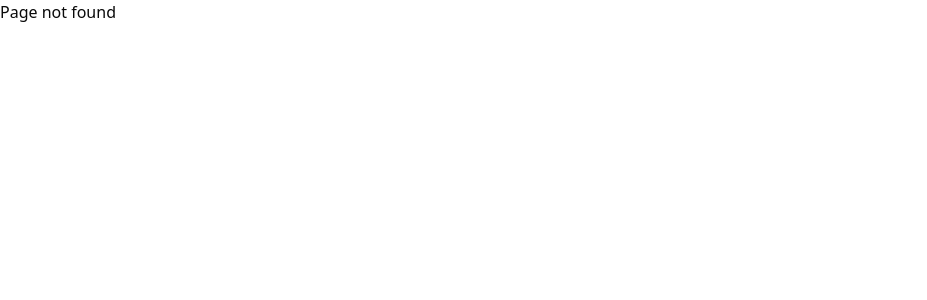
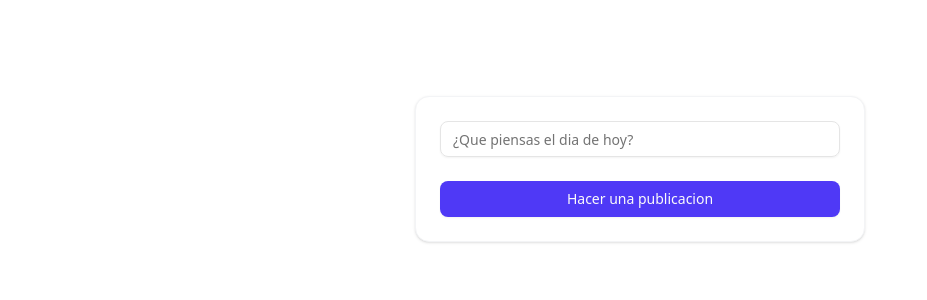
Before and after one commit to julianparra1/villavix, a Next.js app: page /home in a window 1280 px wide. Before the commit this address had no page. Shown: the top 300 px of the page, without its empty margins (0-927 px from the left). Built offline with nearby package versions, Linux system fonts and the light colour scheme.

Commit message:
Header condicional y estilos

```diff
--- a/package.json
+++ b/package.json
@@ -35,7 +35,7 @@
   },
   "devDependencies": {
     "@types/node": "^20.17.19",
-    "@types/react": "^18",
+    "@types/react": "^18.3.18",
     "@types/react-dom": "^18",
     "autoprefixer": "^10.4.20",
     "eslint": "^9",
--- /dev/null
+++ b/src/app/home/page.tsx
@@ -0,0 +1,44 @@
+'use client';
+import Link from 'next/link';
+import { Button } from "@/components/ui/button";
+import {
+  Card,
+  CardContent,
+  CardDescription,
+  CardHeader,
+  CardTitle,
+  CardFooter,
+} from "@/components/ui/card";
+import { Input } from "@/components/ui/input";
+import { Label } from "@/components/ui/label";
+
+export default function HomeGo() {
+
+
+  return (
+
+    <div className="flex min-h-screen">
+      <section className="container mx-auto px-4 py-24">
+        <Card className="w-full max-w-4xl mx-auto bg-white dark:bg-gray-800/30 border-gray-100 dark:border-gray-700 w-[450px]">
+        <form className="text-center">
+          <CardContent className="space-y-4">
+          <div className="space-y-2">
+              <Input
+                id="name"
+                name="name"
+                type="text"
+                placeholder="¿Que piensas el dia de hoy?"
+                required />
+            </div>
+          </CardContent>
+        </form>
+          <CardContent className="flex flex-col md:flex-row items-center justify-center gap-4">
+            <Button className="bg-indigo-600 hover:bg-indigo-700 dark:bg-indigo-700 dark:hover:bg-indigo-800 w-full">
+              Hacer una publicacion
+            </Button>
+          </CardContent>
+        </Card>
+      </section>
+    </div>
+  );
+}
--- a/src/app/layout.tsx
+++ b/src/app/layout.tsx
@@ -2,8 +2,9 @@ import "./globals.css";
 import { Inter } from "next/font/google";
 import type { Metadata } from "next";
 import { ThemeProvider } from "@/components/theme-provider"
-
+import ConditionalHeader from "@/components/ConditionalHeader"
 const inter = Inter({ subsets: ["latin"] });
+import { usePathname } from "next/navigation";
 
 export const metadata: Metadata = {
   title: "VillaVix - Plataforma de Conexión Ciudadana",
@@ -18,7 +19,7 @@ export default function RootLayout({
   return (
     <>
       <html lang="en" suppressHydrationWarning>
-        <head />
+        <head  />
         <body>
           <ThemeProvider
             attribute="class"
@@ -26,7 +27,10 @@ export default function RootLayout({
             enableSystem
             disableTransitionOnChange
           >
+            <div className="min-h-screen bg-white dark:bg-gradient-to-br dark:from-gray-950 dark:to-gray-900 text-gray-800 dark:text-white">
+            <ConditionalHeader/>
             {children}
+            </div>
           </ThemeProvider>
         </body>
       </html>
--- a/src/app/page.tsx
+++ b/src/app/page.tsx
@@ -15,31 +15,7 @@ import { CheckIcon, RocketIcon, StarIcon, ArrowRightIcon, HeartIcon, ChatBubbleI
 
 export default function HomePage() {
   return (
-    <div className="min-h-screen bg-white dark:bg-gradient-to-br dark:from-gray-950 dark:to-gray-900 text-gray-800 dark:text-white">
-      {/* Header */}
-      <header className="container mx-auto px-4 py-6 flex justify-between items-center bg-white/80 dark:bg-transparent backdrop-blur-sm">
-        <div className="flex items-center gap-2">
-          <Image
-            src="/logo.svg"
-            alt="Logo"
-            width={40}
-            height={40}
-          />
-          <span className="font-bold text-xl">VillaVix</span>
-        </div>
-        <div className="flex items-center gap-6">
-          <nav className="hidden md:flex space-x-6">
-            <Link href="#features" className="text-gray-600 dark:text-gray-200 hover:text-indigo-600 dark:hover:text-indigo-400 transition">Características</Link>
-            <Link href="#testimonials" className="text-gray-600 dark:text-gray-200 hover:text-indigo-600 dark:hover:text-indigo-400 transition">Testimonios</Link>
-            <Link href="#how-it-works" className="text-gray-600 dark:text-gray-200 hover:text-indigo-600 dark:hover:text-indigo-400 transition">Cómo Funciona</Link>
-          </nav>
-
-          <Button variant="outline" className="hidden md:flex">Iniciar Sesión</Button>
-          <Button className="bg-indigo-600 hover:bg-indigo-700 dark:bg-indigo-700 dark:hover:bg-indigo-800">Registrarse</Button>
-          <ModeToggle/>
-        </div>
-      </header>
-
+    <div>
       {/* Hero Section */}
       <section className="container mx-auto px-4 py-24 flex flex-col items-center text-center">
         <Badge className="mb-4 bg-indigo-100 dark:bg-indigo-900/30 text-indigo-800 dark:text-indigo-400 hover:bg-indigo-200 dark:hover:bg-indigo-900/50">✨ Nueva Plataforma</Badge>
@@ -161,7 +137,7 @@ export default function HomePage() {
 
       {/* CTA Section */}
       <section className="container mx-auto px-4 py-24">
-        <Card className="w-full max-w-4xl mx-auto bg-white dark:bg-gradient-to-r dark:from-indigo-900/40 dark:to-purple-900/40 border-gray-100 dark:border-gray-700">
+        <Card className="w-full max-w-4xl mx-auto bg-white dark:bg-gray-800/30 border-gray-100 dark:border-gray-700">
           <CardHeader className="text-center">
             <CardTitle className="text-3xl md:text-4xl font-bold text-gray-900 dark:text-white">¿Listo para mejorar tu comunidad?</CardTitle>
             <CardDescription className="text-gray-600 dark:text-gray-300 text-lg mt-2">
--- /dev/null
+++ b/src/components/ConditionalHeader.tsx
@@ -0,0 +1,17 @@
+"use client";
+
+import { usePathname } from "next/navigation";
+import Header from "@/components/header";
+
+const ConditionalHeader = () => {
+  const pathname = usePathname();
+
+  // Si la ruta es "/login" o "/register", no se renderiza el header
+  if (pathname === "/login" || pathname === "/register" || pathname === "/home") {
+    return null;
+  }
+
+  return <Header />;
+};
+
+export default ConditionalHeader;
--- /dev/null
+++ b/src/components/header.tsx
@@ -0,0 +1,35 @@
+import Link from "next/link";
+import Image from "next/image";
+import { ModeToggle } from "@/components/toggle";
+import { Button } from "@/components/ui/button";
+
+export default function Header(){
+    return(
+        <header className="container mx-auto px-4 py-6 flex justify-between items-center bg-white/80 dark:bg-transparent backdrop-blur-sm">
+        <div className="flex items-center gap-2">
+          <Image
+            src="/logo.svg"
+            alt="Logo"
+            width={40}
+            height={40}
+            className="fill-indigo-700 dark:invert"
+          />
+          <span className="font-bold text-xl">VillaVix</span>
+        </div>
+        <div className="flex items-center gap-6">
+          <nav className="hidden md:flex space-x-6">
+            <Link href="#features" className="text-gray-600 dark:text-gray-200 hover:text-indigo-600 dark:hover:text-indigo-400 transition">Características</Link>
+            <Link href="#testimonials" className="text-gray-600 dark:text-gray-200 hover:text-indigo-600 dark:hover:text-indigo-400 transition">Testimonios</Link>
+            <Link href="#how-it-works" className="text-gray-600 dark:text-gray-200 hover:text-indigo-600 dark:hover:text-indigo-400 transition">Cómo Funciona</Link>
+          </nav>
+          <Link href={`/login`}>
+            <Button variant="outline" className="hidden md:flex">Iniciar Sesión</Button>
+          </Link>
+          <Link href={`/register`}>
+            <Button className="bg-indigo-600 hover:bg-indigo-700 dark:bg-indigo-700 dark:hover:bg-indigo-800">Registrarse</Button>
+          </Link>
+          <ModeToggle/>
+        </div>
+      </header>
+    )
+ }
```
Also changed, not shown: public/logo.svg (added), src/components/post.tsx (added), 1 other file (tests, documents, lock files or other folders).
